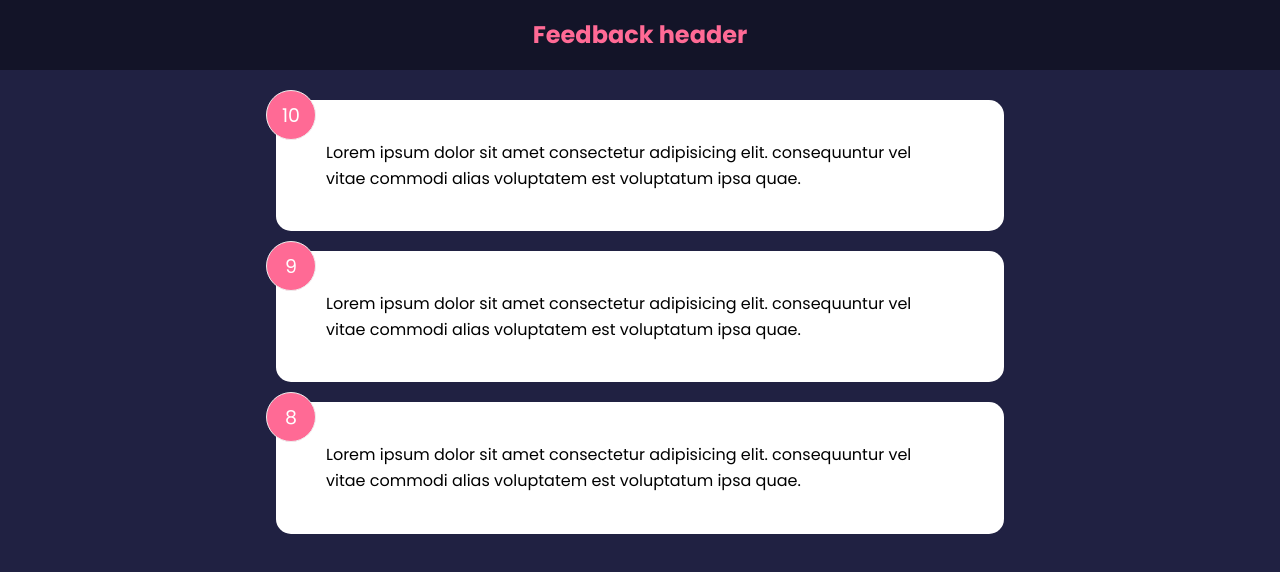
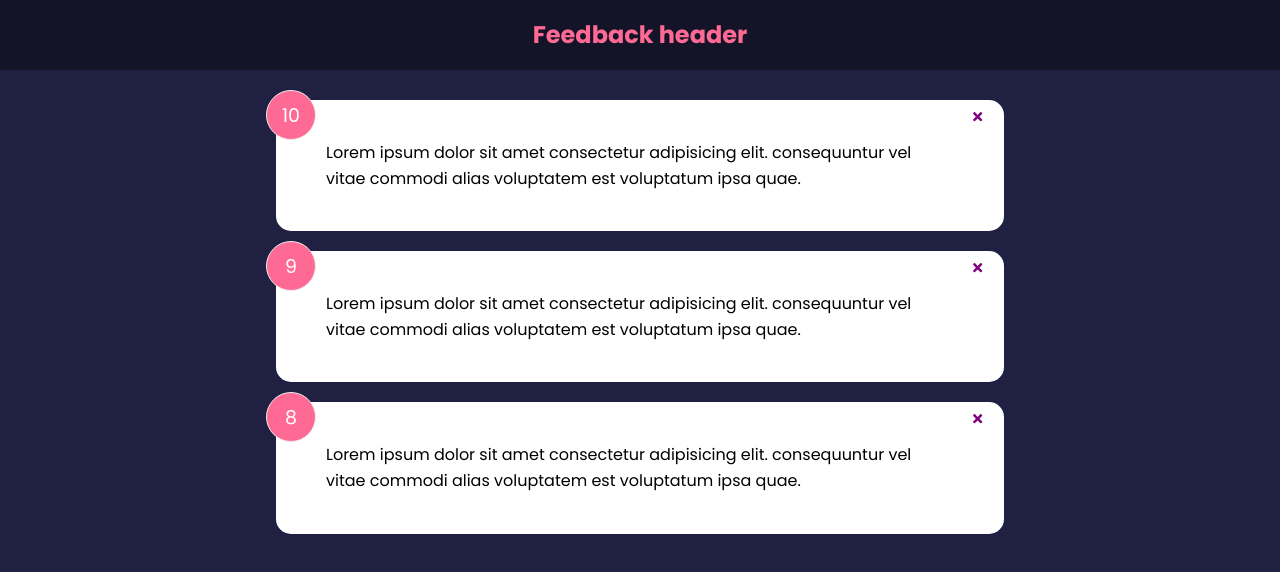
Before and after one commit to ShujaShah/feedback-app, a React (Create React App) app: page / in a window 1280 px wide. Shown: the top 572 px of the page. Built offline with nearby package versions, Linux system fonts and the light colour scheme.

Commit message:
added prop drilling for the delete feedback

```diff
--- a/package.json
+++ b/package.json
@@ -8,6 +8,7 @@
     "@testing-library/user-event": "^13.5.0",
     "react": "^18.2.0",
     "react-dom": "^18.2.0",
+    "react-icons": "^4.8.0",
     "react-scripts": "5.0.1",
     "web-vitals": "^2.1.4"
   },
--- a/src/App.js
+++ b/src/App.js
@@ -5,11 +5,16 @@ import FeedbackList from "./components/FeedbackList";
 function App() {
   const [feedback, setFeedback] = useState(FeedbackData);
 
+  const deleteFeedback = (id) => {
+    if (window.confirm("Are you sure you want to delete?"));
+    setFeedback(feedback.filter((item) => item.id !== id));
+  };
+
   return (
     <>
       <Header />
       <div className="container">
-        <FeedbackList feedback = {feedback}/>
+        <FeedbackList feedback={feedback} handleDelete={deleteFeedback} />
       </div>
     </>
   );
--- a/src/components/FeedbackItem.jsx
+++ b/src/components/FeedbackItem.jsx
@@ -1,11 +1,15 @@
 import React from "react";
 import Card from "./shared/Card";
 import PropTypes from "prop-types";
+import { FaTimes } from "react-icons/fa";
 
-function FeedbackItem({ item }) {
+function FeedbackItem({ item, handleDelete }) {
   return (
     <Card>
       <div className="num-display">{item.rating}</div>
+      <button onClick={() => handleDelete(item.id)} className="close">
+        <FaTimes color="purple"></FaTimes>
+      </button>
       <div className="text-display">{item.text}</div>
     </Card>
   );
--- a/src/components/FeedbackList.jsx
+++ b/src/components/FeedbackList.jsx
@@ -1,8 +1,8 @@
 import React from "react";
 import FeedbackItem from "./FeedbackItem";
-import PropTypes from 'prop-types'
+import PropTypes from "prop-types";
 
-function FeedbackList({ feedback }) {
+function FeedbackList({ feedback, handleDelete }) {
   if (!feedback || feedback.length === 0) {
     return <p>No feedback yet</p>;
   }
@@ -10,20 +10,20 @@ function FeedbackList({ feedback }) {
   return (
     <div className="feedback-list">
       {feedback.map((item) => (
-        <FeedbackItem key={item.id} item={item} />
+        <FeedbackItem key={item.id} item={item} handleDelete={handleDelete} />
       ))}
     </div>
   );
 }
 
-FeedbackList.propTypes ={
+FeedbackList.propTypes = {
   feedback: PropTypes.arrayOf(
     PropTypes.shape({
       id: PropTypes.number.isRequired,
       rating: PropTypes.number.isRequired,
       text: PropTypes.string.isRequired,
     })
-  )
-}
+  ),
+};
 
 export default FeedbackList;
```
Also changed, not shown: 1 other file (tests, documents, lock files or other folders).
